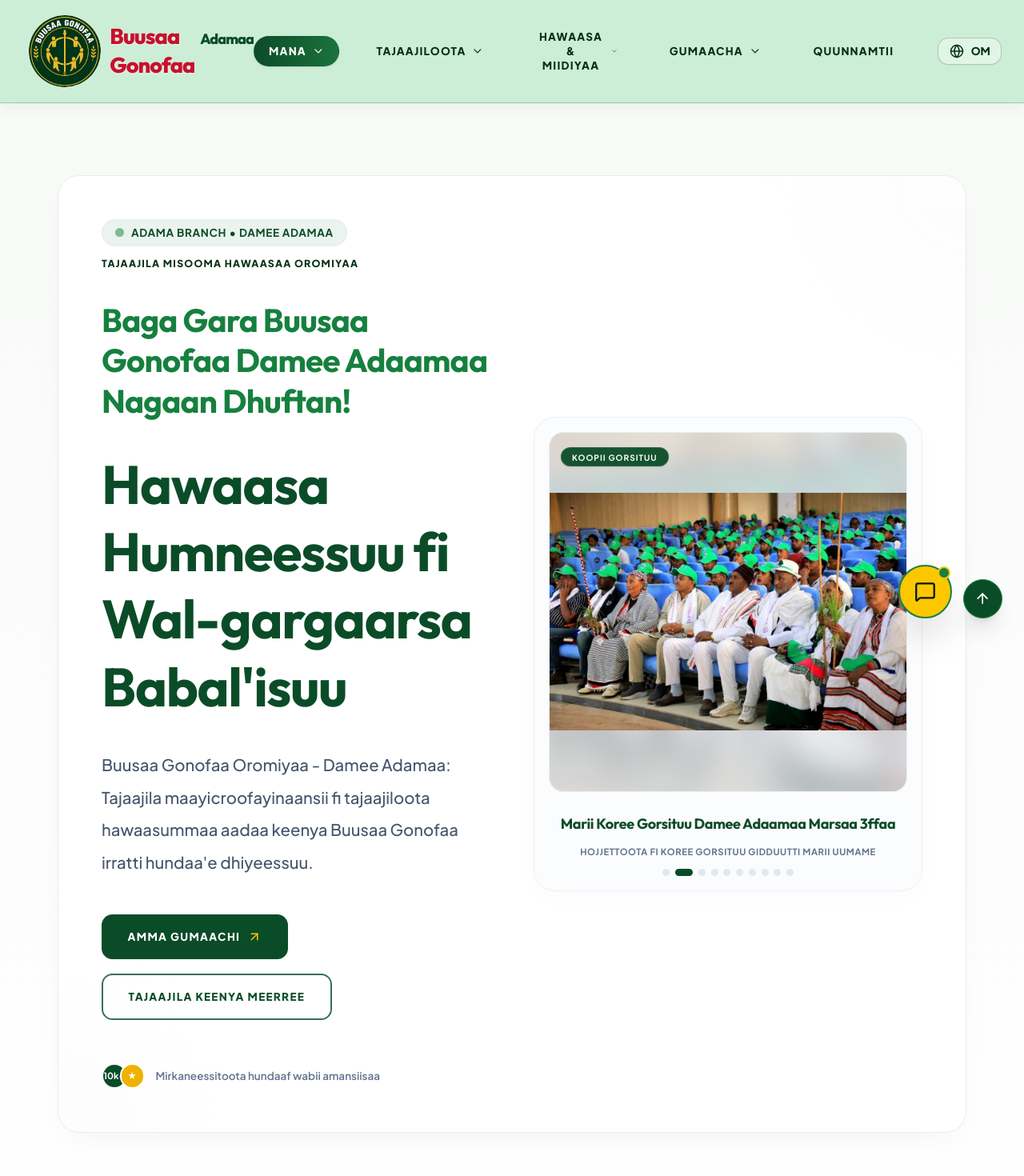
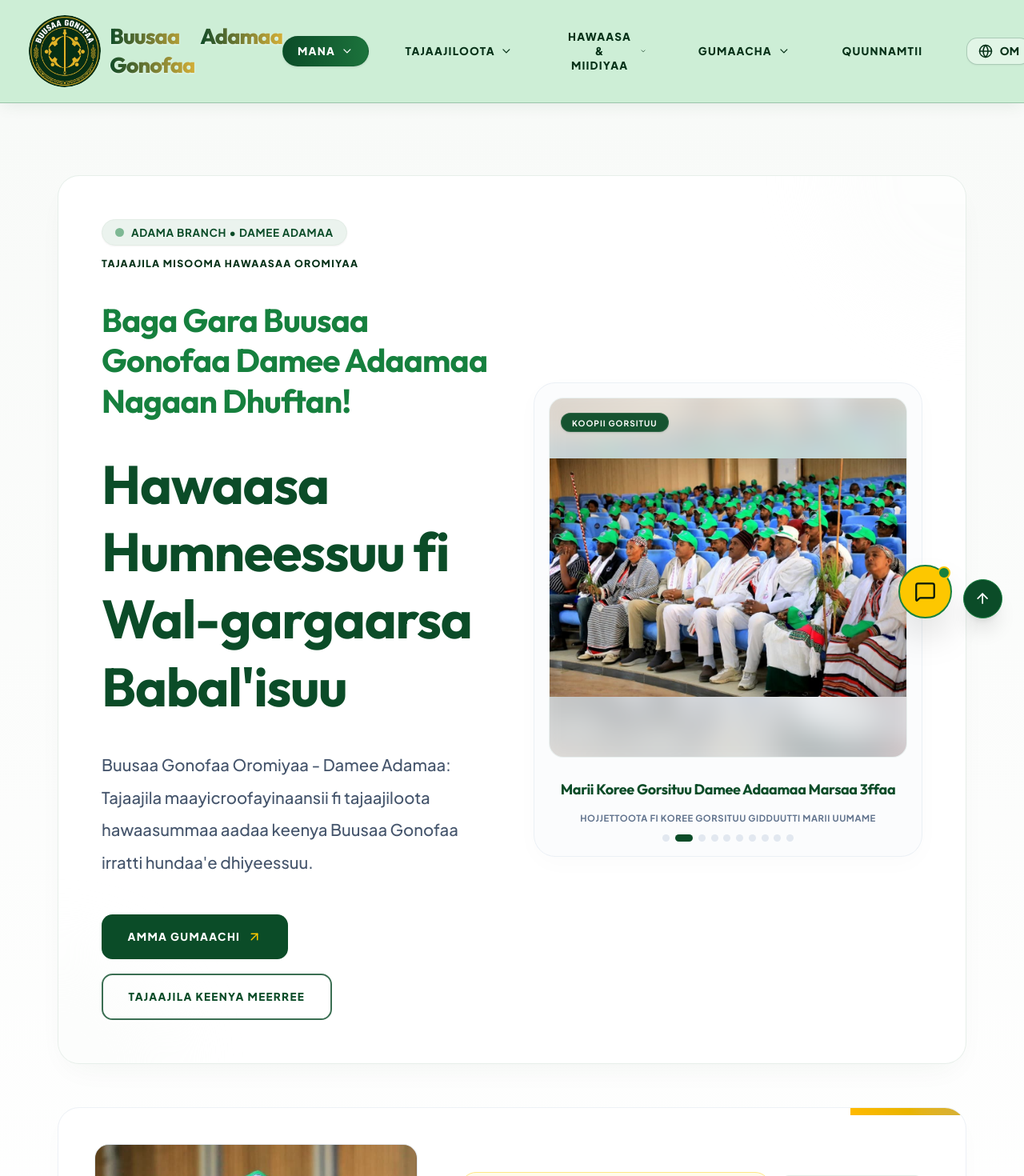
Before and after one commit to dura-s/Buusaa-Gonofaa, a React (Vite) app: page / in a window 1280 px wide. Shown: the top 1470 px of the page at 80% size. Built offline with nearby package versions, Linux system fonts and the light colour scheme.

Commit message:
refactor: update UI branding and address details
- Update primary background imagery
- Apply gold-green gradient branding to the navbar title
- Correct headquarters location to Adama
- Remove redundant trust indicator from hero section

```diff
--- a/src/components/Contact.tsx
+++ b/src/components/Contact.tsx
@@ -15,9 +15,9 @@
     hq: {
       title: { om: "Waajira Ol’aanaa Adamaa (HQ)", am: "የአዳማ ዋና መስሪያ ቤት", en: "Adama Central Headquarters (HQ)" },
       address: {
-        om: "Zoonii daldalaa Gadaa, Gamoo B, Kella 3ffaa, Adamaa, Oromiyaa. Lakk. Postaa (P.O. Box): 20118, Addis Ababa.",
-        am: "ገዳ የንግድ ማዕከል፣ ፎቅ 3፣ ቢሮ ቁጥር 302፣ አዳማ፣ ኦርሚያ። የፖስታ ሳጥን ቁጥር (P.O. Box): 20118፣ አዲስ አበባ።",
-        en: "Gadaa Trade Center, Block B, 3rd Floor, Suite 304, Adama, Oromia, Ethiopia. P.O. Box: 20118, Addis Ababa."
+        om: "Zoonii daldalaa Gadaa, Gamoo B, Kella 3ffaa, Adamaa, Oromiyaa. Lakk. Postaa (P.O. Box): 20118, Adamaa.",
+        am: "ገዳ የንግድ ማዕከል፣ ፎቅ 3፣ ቢሮ ቁጥር 302፣ አዳማ፣ ኦርሚያ። የፖስታ ሳጥን ቁጥር (P.O. Box): 20118፣ አዳማ።",
+        en: "Gadaa Trade Center, Block B, 3rd Floor, Suite 304, Adama, Oromia, Ethiopia. P.O. Box: 20118, Adama."
       },
       phone: "+251 22 111 2345 / +251 911 445 667",
       email: "adama.hq@buusaagonofaa.org",
--- a/src/components/Footer.tsx
+++ b/src/components/Footer.tsx
@@ -1,7 +1,7 @@
 import { Compass, Mail, Phone, Heart, Sprout } from 'lucide-react';
 import { Language, ActiveTab } from '../types';
 import { translations } from '../translations';
-import bgLogo from '../assets/images/photo_2026-06-29_12-12-03.jpg';
+import bgLogo from '../assets/images/photo_2026-06-30_10-48-38.jpg';
 
 interface FooterProps {
   language: Language;
--- a/src/components/Hero.tsx
+++ b/src/components/Hero.tsx
@@ -8,7 +8,7 @@
 import { Language, ActiveTab } from '../types';
 import { translations } from '../translations';
 import { branchStatistics } from '../data';
-import bgLogo from '../assets/images/photo_2026-06-29_12-12-03.jpg';
+import bgLogo from '../assets/images/photo_2026-06-30_10-48-38.jpg';
 import wadooImage from '../assets/images/photo_2026-06-25_11-35-11.jpg';
 import latestAssemblyImage from '../assets/images/photo_2026-06-25_11-53-35.jpg';
 import img_20_1 from '../assets/images/photo_2026-06-25_11-53-20.jpg';
@@ -441,19 +441,7 @@
                 </button>
               </motion.div>
 
-              {/* Small trust indicator under action buttons */}
-              <motion.div
-                variants={itemVariants}
-                className="flex items-center gap-3 pt-4 text-xs text-slate-500 font-semibold"
-              >
-                <div className="flex -space-x-2">
-                  <div className="w-7 h-7 rounded-full bg-emerald-600 border-2 border-white flex items-center justify-center text-[10px] text-white font-bold">10k+</div>
-                  <div className="w-7 h-7 rounded-full bg-yellow-500 border-2 border-white flex items-center justify-center text-[10px] text-white font-bold">★</div>
-                </div>
-                <span>
-                  {language === 'om' ? 'Mirkaneessitoota hundaaf wabii amansiisaa' : 'Trusted by thousands across East Shewa region'}
-                </span>
-              </motion.div>
+
             </motion.div>
 
             {/* Right Column: Automated Interactive Slideshow */}
--- a/src/components/HomeOverview.tsx
+++ b/src/components/HomeOverview.tsx
@@ -769,7 +769,7 @@
                               <span>
                                 {language === 'om' ? 'Lakk. Postaa (P.O. Box): 20118' :
                                  language === 'am' ? 'የፖስታ ሳጥን ቁጥር: 20118' :
-                                 'P.O. Box: 20118, Addis Ababa (HQ)'}
+                                 'P.O. Box: 20118, Adama (HQ)'}
                               </span>
                             </div>
                           </div>
--- a/src/components/Navbar.tsx
+++ b/src/components/Navbar.tsx
@@ -3,7 +3,7 @@
 import { motion, AnimatePresence } from 'motion/react';
 import { Language, ActiveTab } from '../types';
 import { translations } from '../translations';
-import bgLogo from '../assets/images/photo_2026-06-29_12-12-03.jpg';
+import bgLogo from '../assets/images/photo_2026-06-30_10-48-38.jpg';
 
 interface NavbarProps {
   language: Language;
@@ -97,28 +97,28 @@
               <div className="font-display tracking-tighter leading-none flex flex-col sm:flex-row sm:items-baseline gap-x-1.5">
                 {language === 'om' ? (
                   <>
-                    <span className="text-xl sm:text-2xl md:text-2xl lg:text-3.5xl font-black text-[#C8102E] group-hover:text-[#A50D24] transition-colors duration-300 drop-shadow-[0_1px_1px_rgba(255,255,255,0.5)]">
+                    <span className="text-xl sm:text-2xl md:text-2xl lg:text-3.5xl font-black bg-gradient-to-r from-[#0B4C28] to-[#D4AF37] bg-clip-text text-transparent transition-all duration-300 drop-shadow-[0_1px_1px_rgba(255,255,255,0.5)]">
                       Buusaa Gonofaa
                     </span>
-                    <span className="text-xs sm:text-sm md:text-base font-black text-[#0B4C28] group-hover:text-[#063118] transition-colors duration-300">
+                    <span className="text-xl sm:text-2xl md:text-2xl lg:text-3.5xl font-black bg-gradient-to-r from-[#0B4C28] to-[#D4AF37] bg-clip-text text-transparent transition-all duration-300 drop-shadow-[0_1px_1px_rgba(255,255,255,0.5)]">
                       Adamaa
                     </span>
                   </>
                 ) : language === 'en' ? (
                   <>
-                    <span className="text-xl sm:text-2xl md:text-2xl lg:text-3.5xl font-black text-[#C8102E] group-hover:text-[#A50D24] transition-colors duration-300 drop-shadow-[0_1px_1px_rgba(255,255,255,0.5)]">
+                    <span className="text-xl sm:text-2xl md:text-2xl lg:text-3.5xl font-black bg-gradient-to-r from-[#0B4C28] to-[#D4AF37] bg-clip-text text-transparent transition-all duration-300 drop-shadow-[0_1px_1px_rgba(255,255,255,0.5)]">
                       Buusaa Gonofaa
                     </span>
-                    <span className="text-xs sm:text-sm md:text-base font-black text-[#0B4C28] group-hover:text-[#063118] transition-colors duration-300">
+                    <span className="text-xl sm:text-2xl md:text-2xl lg:text-3.5xl font-black bg-gradient-to-r from-[#0B4C28] to-[#D4AF37] bg-clip-text text-transparent transition-all duration-300 drop-shadow-[0_1px_1px_rgba(255,255,255,0.5)]">
                       Adama
                     </span>
                   </>
                 ) : (
                   <>
-                    <span className="text-lg sm:text-xl md:text-xl lg:text-2.5xl font-black text-[#C8102E] group-hover:text-[#A50D24] transition-colors duration-300 drop-shadow-[0_1px_1px_rgba(255,255,255,0.5)]">
+                    <span className="text-lg sm:text-xl md:text-xl lg:text-2.5xl font-black bg-gradient-to-r from-[#0B4C28] to-[#D4AF37] bg-clip-text text-transparent transition-all duration-300 drop-shadow-[0_1px_1px_rgba(255,255,255,0.5)]">
                       ቡሳ ጎኖፋ
                     </span>
-                    <span className="text-[10px] sm:text-xs md:text-sm font-black text-[#0B4C28] group-hover:text-[#063118] transition-colors duration-300">
+                    <span className="text-lg sm:text-xl md:text-xl lg:text-2.5xl font-black bg-gradient-to-r from-[#0B4C28] to-[#D4AF37] bg-clip-text text-transparent transition-all duration-300 drop-shadow-[0_1px_1px_rgba(255,255,255,0.5)]">
                       አዳማ ቅርንጫፍ
                     </span>
                   </>
--- a/src/translations.ts
+++ b/src/translations.ts
@@ -238,9 +238,9 @@
     en: "Visit our executive offices in Adama or request information using the form below."
   },
   contactOfficeAddress: {
-    om: "Teessoo Biroo: Adamaa, Oromiyaa, Itoophiyaa. Fuuldura Hoteela Postaa. Lakk. Postaa (P.O. Box): 20118, Addis Ababa.",
-    am: "አድራሻ አዳማ፣ ኦሮሚያ፣ ኢትዮጵያ (ፖስታ ቤት ፊት ለፊት)፤ የፖስታ ሳጥን ቁጥር (P.O. Box): 20118፣ አዲስ አበባ።",
-    en: "Address: Adama, Oromia, Ethiopia (Opposite Central Post Office Area) | P.O. Box: 20118, Addis Ababa."
+    om: "Teessoo Biroo: Adamaa, Oromiyaa, Itoophiyaa. Fuuldura Hoteela Postaa. Lakk. Postaa (P.O. Box): 20118, Adamaa.",
+    am: "አድራሻ አዳማ፣ ኦሮሚያ፣ ኢትዮጵያ (ፖስታ ቤት ፊት ለፊት)፤ የፖስታ ሳጥን ቁጥር (P.O. Box): 20118፣ አዳማ።",
+    en: "Address: Adama, Oromia, Ethiopia (Opposite Central Post Office Area) | P.O. Box: 20118, Adama."
   },
   contactPhoneLabel: {
     om: "Bilbila Biroo",
```
Also changed, not shown: src/assets/images/photo_2026-06-29_12-12-03.jpg (deleted), src/assets/images/photo_2026-06-30_10-48-38.jpg (added).
